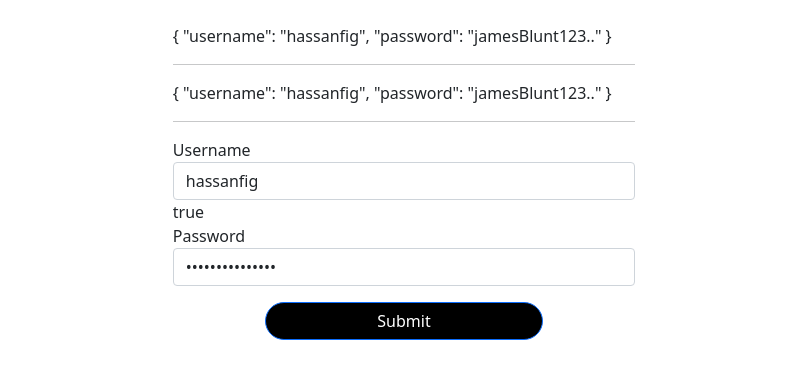
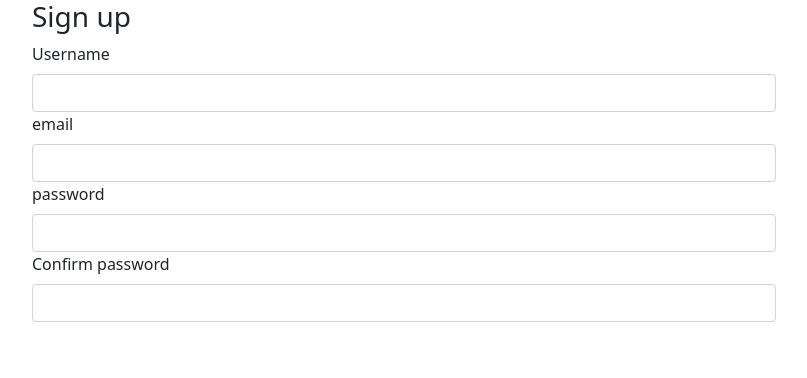
Before and after one commit to hassanfigui1/angular_forms, an Angular app in the folder angular_forms/: page / in a window 1280 px wide. Shown: the top 378 px of the page, without its empty margins (236-1043 px from the left). Built offline with nearby package versions, Linux system fonts and the light colour scheme.

Commit message:
form template

```diff
--- a/angular_forms/src/app/app.component.html
+++ b/angular_forms/src/app/app.component.html
@@ -1 +1 @@
-<app-login-form></app-login-form>
+<app-validation-with-visual-feedback></app-validation-with-visual-feedback>
--- a/angular_forms/src/app/validation-with-visual-feedback/validation-with-visual-feedback.component.css
+++ b/angular_forms/src/app/validation-with-visual-feedback/validation-with-visual-feedback.component.css
@@ -0,0 +1,3 @@
+.container-fluid{
+    width:60%;
+}
--- a/angular_forms/src/app/validation-with-visual-feedback/validation-with-visual-feedback.component.html
+++ b/angular_forms/src/app/validation-with-visual-feedback/validation-with-visual-feedback.component.html
@@ -1 +1,21 @@
-<p>validation-with-visual-feedback works!</p>
+<div class="container-fluid mb-5">
+    <form  class="form">
+        <h3 class="title">Sign up</h3>
+        <div class="form-group">
+            <label class="form-label">Username</label>
+            <input type="text" class="form-control">
+        </div>
+        <div class="form-group">
+            <label class="form-label">email</label>
+            <input type="email" class="form-control">
+        </div>
+        <div class="form-group">
+            <label class="form-label">password</label>
+            <input type="password" class="form-control">
+        </div>
+        <div class="form-group">
+            <label class="form-label">Confirm password</label>
+            <input type="password" class="form-control">
+        </div>
+    </form>
+</div>
```
